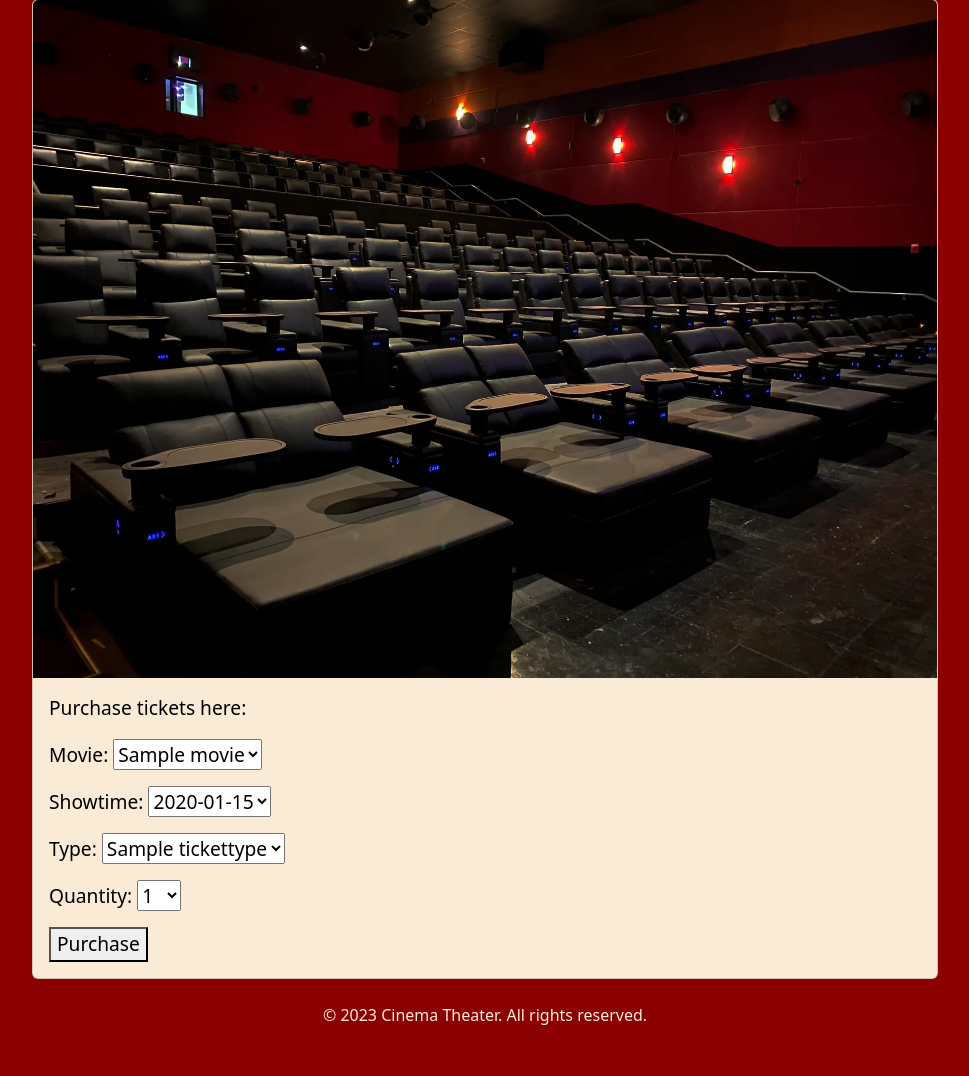
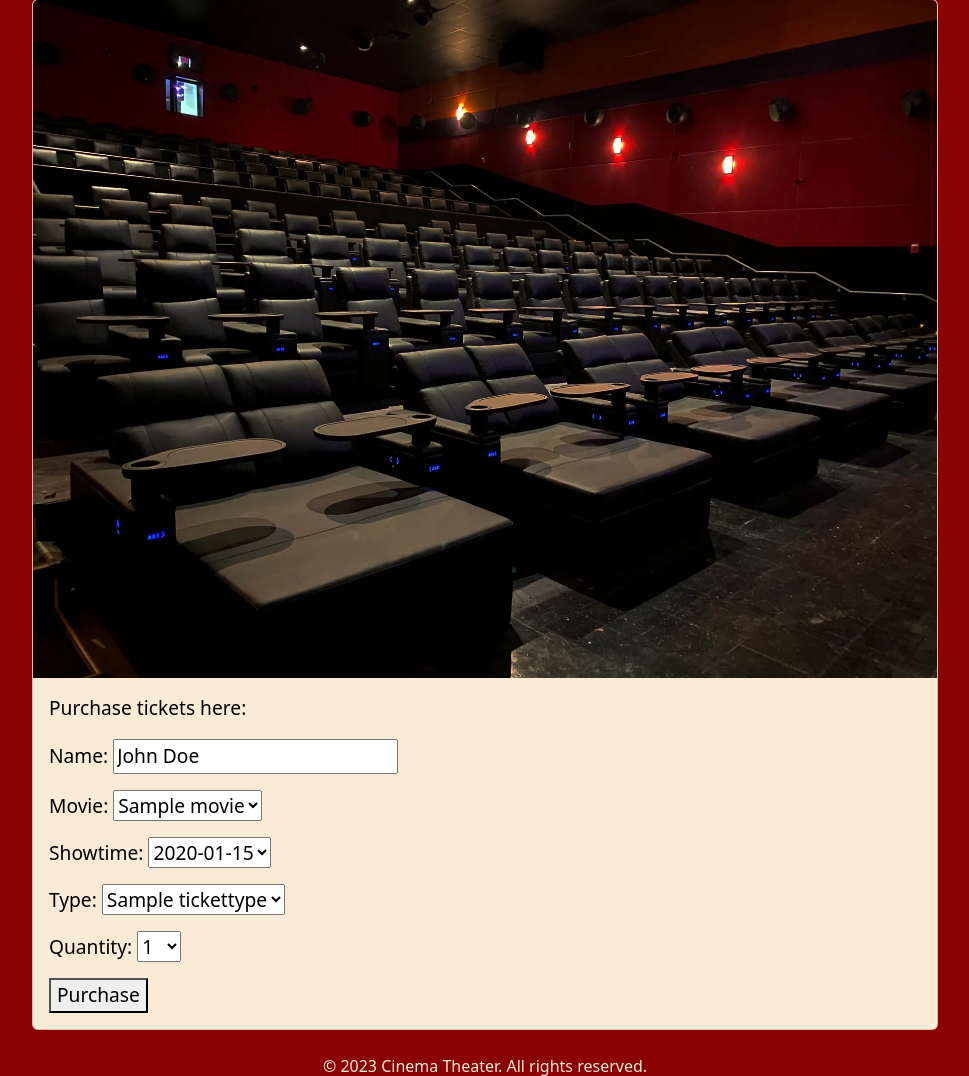
Before and after one commit to kiraashley24/miniproject4KS, a Django app: page /tickets/ in a window 1280 px wide. Shown: the part 191-1267 px from the top of the page, without its empty margins (155-1124 px from the left). Before the commit the page ends 1216 px from the top, so only its background shows below. Run offline with Django 4.2, Linux system fonts and the light colour scheme; tables that the repository leaves empty hold one stand-in row (values such as "Sample post").

Commit message:
added name textbox to tickets.html and display it in thank you message

```diff
--- a/polls/forms.py
+++ b/polls/forms.py
@@ -10,4 +10,4 @@ class TicketForm(forms.ModelForm):
 
     class Meta:
         model = Ticket
-        fields = ['movie', 'showtime', 'type', 'quantity']
+        fields = ['name', 'movie', 'showtime', 'type', 'quantity']
--- a/polls/models.py
+++ b/polls/models.py
@@ -49,6 +49,7 @@ class Ticket(models.Model):
     showtime = models.ForeignKey(Showtime, on_delete=models.CASCADE, default=1)
     type = models.ForeignKey(TicketType, on_delete=models.CASCADE, default=1)
     quantity = models.PositiveIntegerField(default=0)
+    name = models.CharField(max_length=50, blank=False, default="John Doe")
 
     def __str__(self):
         return f"{self.quantity} {self.type.name} ticket(s)"
--- a/polls/templates/polls/tickets.html
+++ b/polls/templates/polls/tickets.html
@@ -12,9 +12,9 @@
                         <img src="{% static 'polls/images/seats.jpg' %}" class="card-img-top" alt="tickets">
                         <div class="card-body" style="font-size: 1.2rem;">
                             {% if ticket_submitted %}
-                                <p>Thanks for purchasing your tickets. Enjoy your movie!</p>
+                                <p>Thanks for purchasing your tickets, {{ ticket_data.last.name }}. Enjoy your movie!</p>
                                 <div class="mt-3 text-center">
-                                    <p>Need more tickets?<a href="{% url 'tickets' %}"> Purchase more here</a>.</p>
+                                    <p>Need more tickets?<a href="{% url 'tickets' %}"> <em>Purchase more here</em></a>.</p>
                                 </div>
                             {% else %}
                                 <p>Purchase tickets here:</p>
--- a/polls/views.py
+++ b/polls/views.py
@@ -95,7 +95,11 @@ def tickets(request):
             ticket_submitted = True
             form = TicketForm()  # Reset the form after successful submission
 
-    return render(request, 'polls/tickets.html', {'ticket_data': ticket_data, 'form': form, 'ticket_submitted': ticket_submitted})
+    return render(
+        request,
+        'polls/tickets.html',
+        {'ticket_data': ticket_data, 'form': form, 'ticket_submitted': ticket_submitted}
+    )
 
 
 def contact(request):
```
